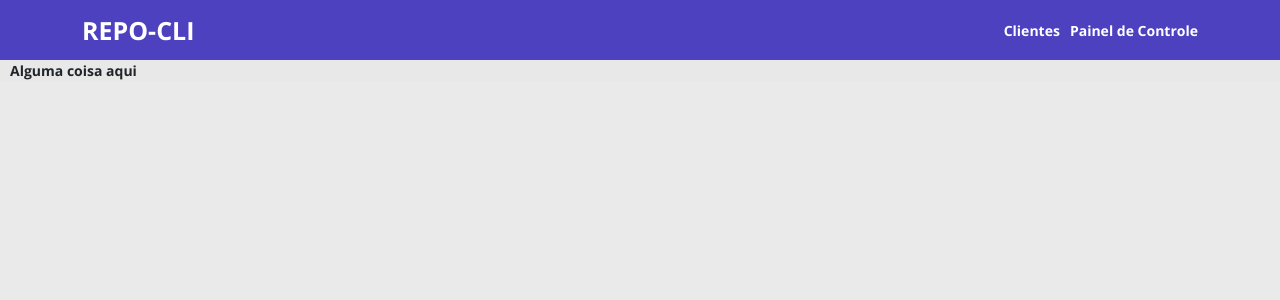
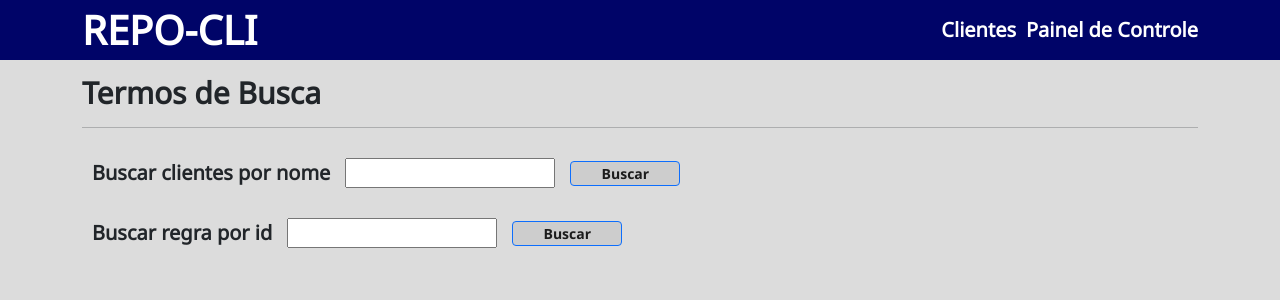
Before and after one commit to kauecm/repo-cli, a React (Create React App) app in the folder frontend/: page /clientes in a window 1280 px wide. Shown: the top 300 px of the page. Built offline with nearby package versions, Linux system fonts and the light colour scheme.

Commit message:
Adicionando rotas, styles personalizados, navegação entre paginas

```diff
--- a/frontend/src/App.tsx
+++ b/frontend/src/App.tsx
@@ -5,7 +5,7 @@ import {
 } from "react-router-dom";
 import Home from 'pages/Home';
 import Clientes from 'pages/Clientes';
-import Navbar from "components/NavBar";
+import Result from "pages/Result";
 import Dashboard from "pages/Dashboard";
 
 function App() {
@@ -15,6 +15,7 @@ function App() {
         <Route path="/" element={<Home />} />
         <Route path="/clientes" element={<Clientes />}/>
         <Route path="/dashboard" element={<Dashboard />}/>
+        <Route path="/clientes/result" element={<Result/>}/>
       </Routes>
     </BrowserRouter>
   );
--- a/frontend/src/components/NavBar/styles.css
+++ b/frontend/src/components/NavBar/styles.css
@@ -1,3 +1,4 @@
+@import url('https://fonts.googleapis.com/css2?family=Noto+Sans&display=swap');
 header{
     background-color: var(--color-primary);
     height: 60px;
@@ -11,11 +12,13 @@ header{
     justify-content: space-between;
     align-items: center;
     color: #fff;
+
 }
 .repo-nav-content h1{
     margin: 0px;
     font-weight: 700;
-    font-size: 25px;
+    font-size: 40px;
+    font-family: 'Noto Sans', sans-serif;
 }
 
 .repo-contact-container{
@@ -27,4 +30,6 @@ p{
     margin: 0 0 0 10px;
     font-size: 14px;
     font-weight: 700;
+    font-family: 'Noto Sans', sans-serif;
+    font-size: 20px;
 }
--- a/frontend/src/index.css
+++ b/frontend/src/index.css
@@ -1,7 +1,9 @@
 @import url('https://fonts.googleapis.com/css2?family=Open+Sans:wght@400;700&display=swap');
-
+@import url('https://fonts.googleapis.com/css2?family=Noto+Sans&display=swap');
 :root {
-  --color-primary: #4D41C0;
+  --color-primary: #000468;
+  --color-btn: #cdcdcd;
+  --font-style: 'Noto Sans', sans-serif;
 }
 
 * {
@@ -10,7 +12,7 @@
 }
 
 html, body {
-    background-color: #e8e8e8e8;
+    background-color: #DCDCDC;
 }
 
 a, a:hover {
--- a/frontend/src/pages/Clientes/index.tsx
+++ b/frontend/src/pages/Clientes/index.tsx
@@ -1,13 +1,42 @@
 import Navbar from "components/NavBar";
+import { Link } from "react-router-dom";
+import "./styles.css";
+function Clientes() {
+    return (
 
-function Clientes(){
-    return(
+        <>
+            <Navbar />
+            <div className="container ">
+                <div className="repo-termos"> <h1>Termos de Busca</h1> </div>
+                <hr />
 
-       <>
-         <Navbar/>
-        <div>
-        <p>Alguma coisa aqui</p>
-        </div></>
+                <div className="repo-termo-busca-container">
+                    <p>Buscar clientes por nome</p>
+                    <input className="input" type="text" />
+                    <div>
+                        <Link to="/clientes/result">
+                            <button type="submit" className="btn btn-primary repo-btn">Buscar</button>
+                        </Link>
+                    </div>
+                </div>
+
+                <div className="repo-termo-busca-container">
+                    <p>Buscar regra por id</p>
+                    <input className="input" type="text" />
+                    <div>
+                        <Link to="/clientes/result">
+                            <button type="submit" className="btn btn-primary repo-btn">Buscar</button>
+                        </Link></div>
+                </div>
+
+            </div>
+
+
+
+
+
+
+        </>
 
     );
 }
--- a/frontend/src/pages/Clientes/styles.css
+++ b/frontend/src/pages/Clientes/styles.css
@@ -0,0 +1,36 @@
+.repo-btn{
+    background-color: var(--color-btn);
+    font-size: 14px;
+    font-weight: 700;
+    color: #1c1c1c;
+    height: 25px;
+    width: 110px;
+    display: flex;
+    align-items: center;
+    justify-content: center;
+    margin-left: 15px;
+}
+
+
+.repo-termo-busca-container{
+    display: flex;
+    align-items: center;
+    margin-top: 30px;
+    text-align: center;
+
+}
+.repo-termos h1{
+    font-family: var(--font-style);
+    font-size: 30px;
+    font-weight: 700;
+    margin-top: 15px;
+}
+
+p{
+    font-family: var(--font-style);
+    margin-left: 10px;
+}
+
+.input{
+    margin-left: 15px;
+}
--- /dev/null
+++ b/frontend/src/pages/Result/index.tsx
@@ -0,0 +1,17 @@
+import Navbar from "components/NavBar";
+
+function Result(){
+    return(
+    <>
+    <Navbar/>
+    <div className="container">
+        <div className="repo-result-clientes">
+        <p>Nome cliente:</p><p> NOME DO CLIENTE AQUI</p>
+        <p>Descrição:</p><p>DESCRIÇÃO DO CLIENTE</p>
+        </div>
+    </div>
+
+    </>);
+}
+
+export default Result;
```
